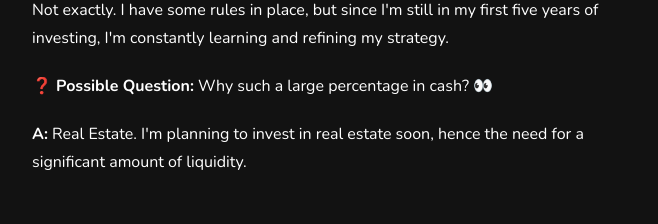
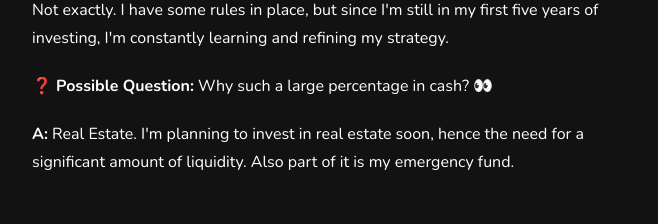
Before and after one commit to GhimpuLucianEduard/lucian-ghimpu-web, a Vue app: page /posts/fire-5 in a window 1280 px wide. Shown: the part 2300-2524 px from the top of the page, without its empty margins (296-954 px from the left). Built offline with nearby package versions, Linux system fonts and the light colour scheme; what @highlightjs/vue-plugin would draw is missing.

Commit message:
fix: additional explanation

```diff
--- a/src/views/fire/FireFive.vue
+++ b/src/views/fire/FireFive.vue
@@ -131,7 +131,7 @@
       <p>
         <b>A:</b>
         Real Estate. I'm planning to invest in real estate soon, hence the need for a significant
-        amount of liquidity.
+        amount of liquidity. Also part of it is my emergency fund.
       </p>
 
       <h2>Part 2: Stocks - Allocation and Performance 🫡</h2>
```
